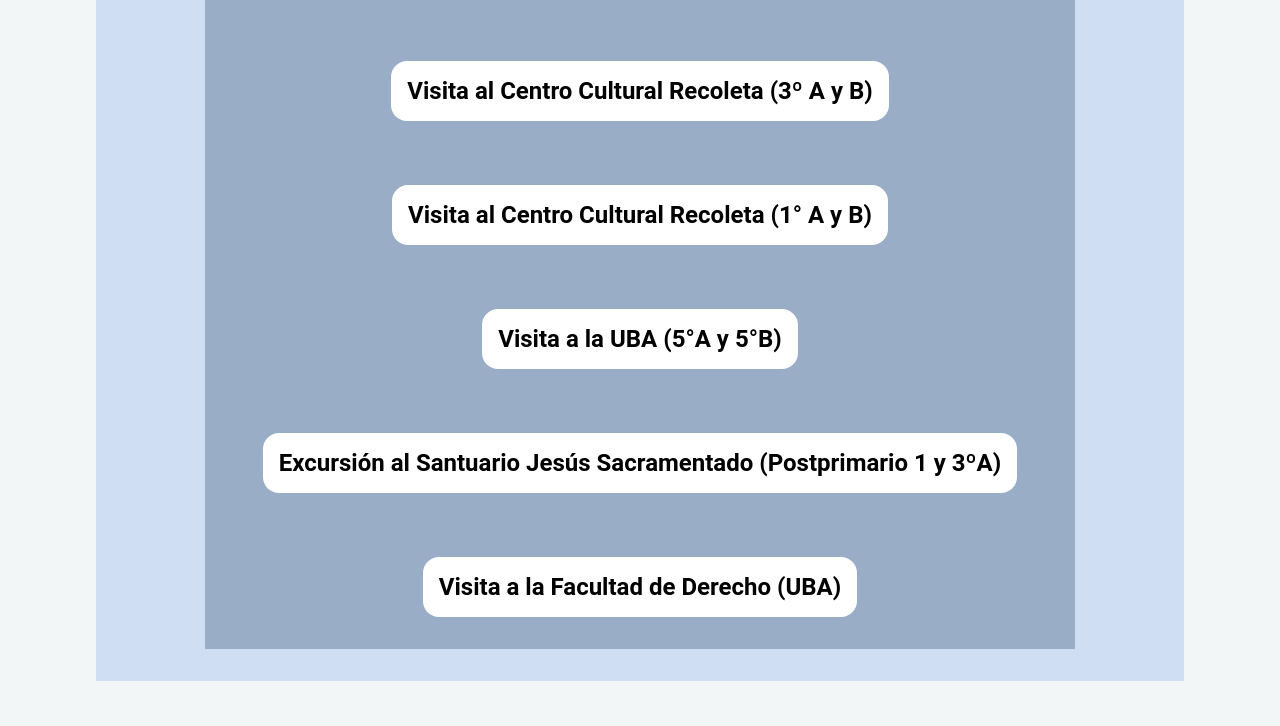
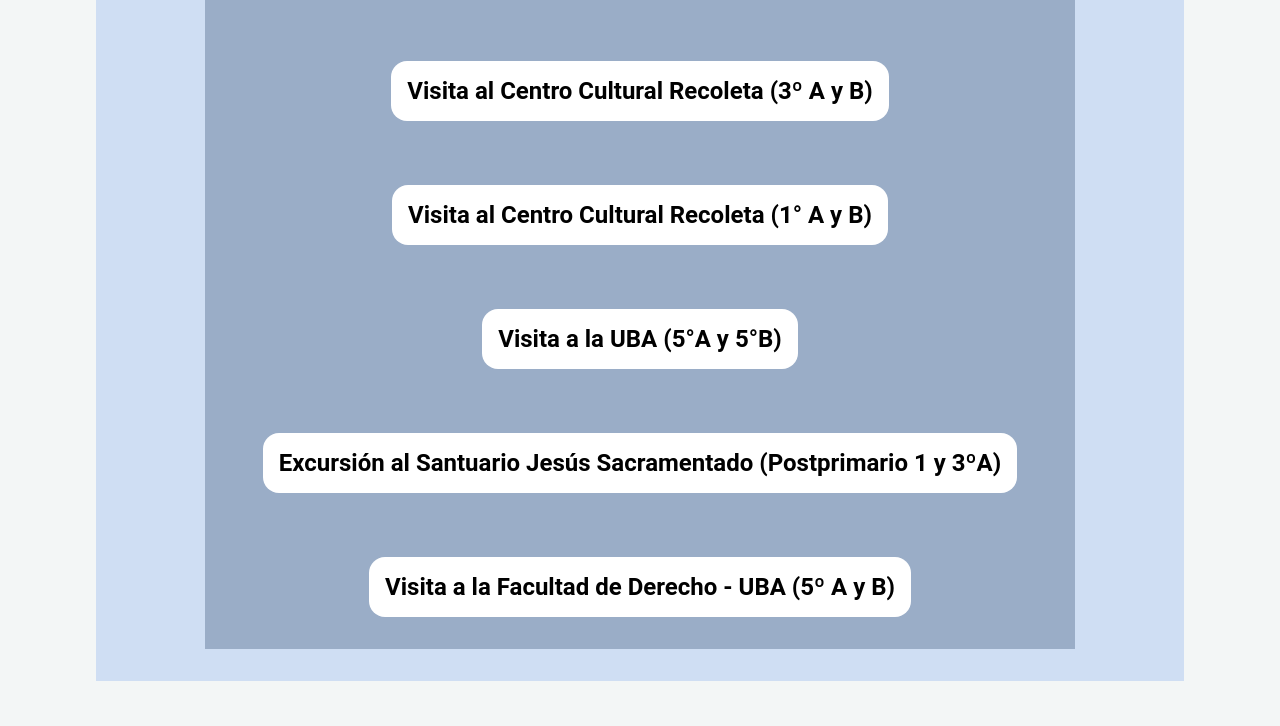
Before and after one commit to CeaesEspiritu/RevistaDigital2023, a plain HTML site: page salidas.html in a window 1280 px wide. Shown: the part 768-1494 px from the top of the page. Drawn offline with nearby package versions, Linux system fonts and the light colour scheme.

Commit message:
Update salidas.html

```diff
--- a/salidas.html
+++ b/salidas.html
@@ -38,7 +38,7 @@
 				<section class="seccion-individual"><h2><a href="./nota19.html" class="link-secciones">Visita al Centro Cultural Recoleta (1° A y B) </a></h2></section>
 				<section class="seccion-individual"><h2><a href="./nota21.html" class="link-secciones">Visita a la UBA (5°A y 5°B)</a></h2></section>
 				<section class="seccion-individual"><h2><a href="./nota22.html" class="link-secciones">Excursión al Santuario Jesús Sacramentado (Postprimario 1 y 3ºA)</a></h2></section>
-				<section class="seccion-individual"><h2><a href="./nota30.html" class="link-secciones">Visita a la Facultad de Derecho (UBA)</a></h2></section>
+				<section class="seccion-individual"><h2><a href="./nota30.html" class="link-secciones">Visita a la Facultad de Derecho - UBA (5º A y B)</a></h2></section>
             </div>
         </div>
     </main>
```
